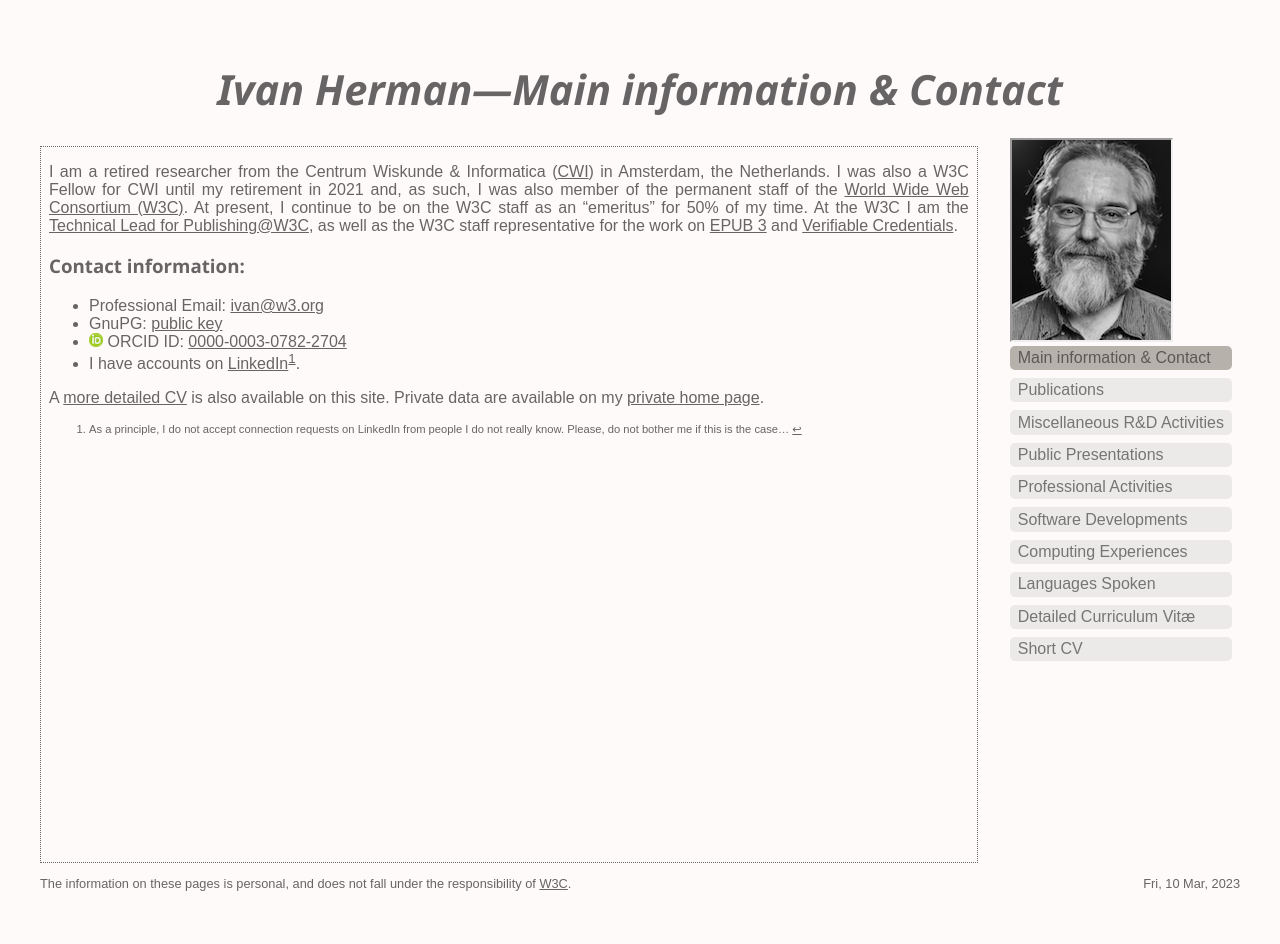
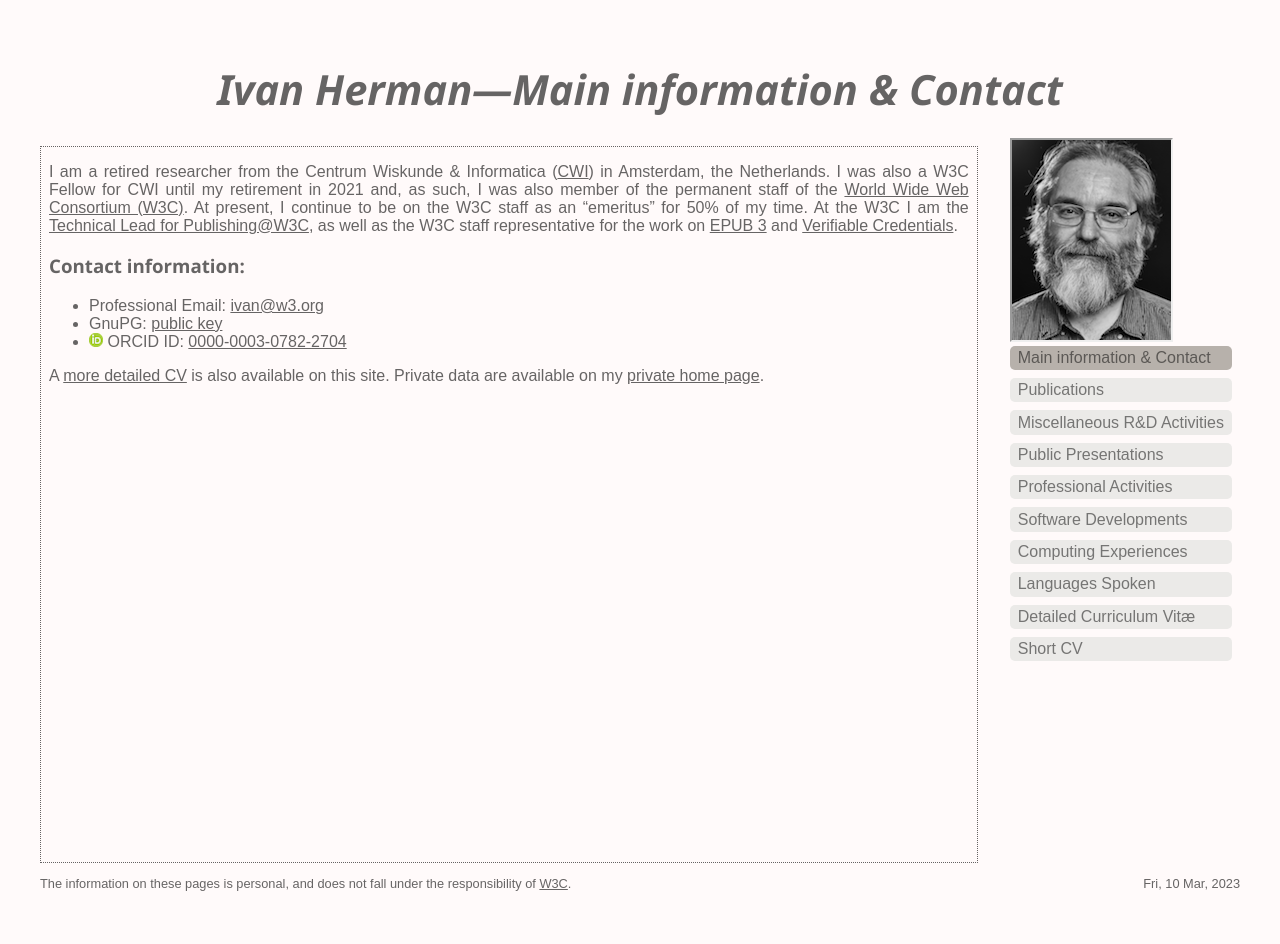
Before and after one commit to iherman/prof_home_page, a Jekyll site: the page built from index.md, in a window 1280 px wide. Built offline with Jekyll 4.4.1, drawn with Linux system fonts in a browser that asks for light colours; some web fonts are replaced.

Commit message:
Removed reference to LinkedIn

```diff
--- a/index.md
+++ b/index.md
@@ -11,9 +11,5 @@
 * Professional Email: [ivan@w3.org](mailto:ivan@w3.org)
 * GnuPG: [public key](https://www.ivan-herman.net/pgpkey.txt)
 * ![ORCID Logo](assets/images/orcid_logo.png) ORCID ID: [0000-0003-0782-2704](https://orcid.org/0000-0003-0782-2704)
-* I have accounts on [LinkedIn](https://www.linkedin.com/in/iherman)[^1].
 
 A [more detailed CV](curriculum_vitae.html) is also available on this site. Private data are available on my [private home page](http://www.ivan-herman.net).
-
-
-[^1]: As a principle, I do not accept connection requests on LinkedIn from people I do not really know. Please, do not bother me if this is  the case…
```
